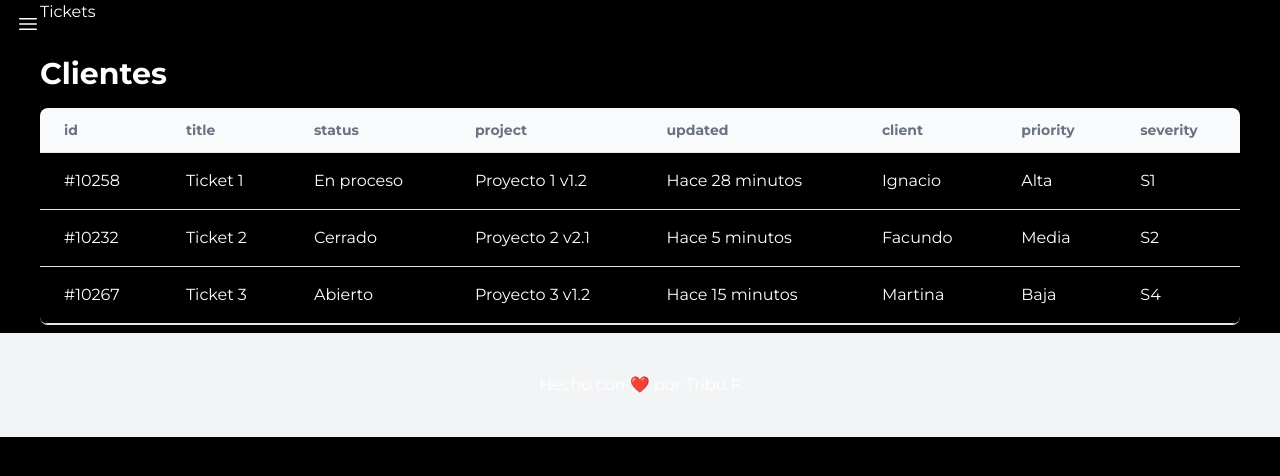
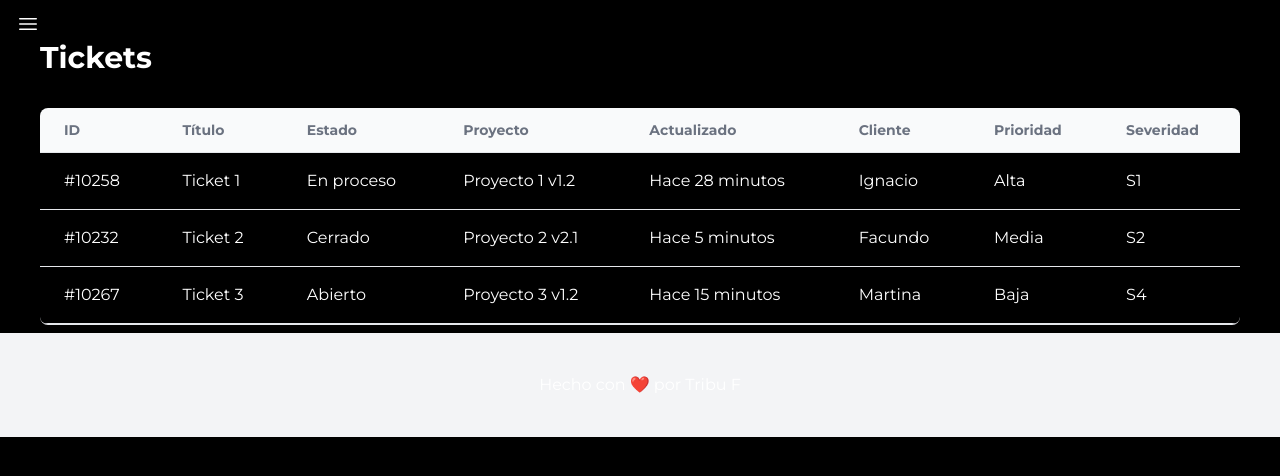
Before and after one commit to ignaciano3/tribu-f-front, a Next.js app: page /tickets in a window 1280 px wide. Shown: the top 476 px of the page. Built offline with nearby package versions, Linux system fonts and the light colour scheme.

Commit message:
termino table

```diff
--- a/src/app/layout.tsx
+++ b/src/app/layout.tsx
@@ -20,7 +20,7 @@ export default function RootLayout({
     <html lang="es">
       <body className={montserrat.className}>
         <SideBar />
-        <main className="px-10 flex-1 mb-2">{children}</main>
+        <main className="px-10 flex-1 mb-2 mt-10">{children}</main>
         <Footer />
       </body>
     </html>
--- a/src/app/tickets/layout.tsx
+++ b/src/app/tickets/layout.tsx
@@ -1,7 +1,6 @@
 export default function TicketsLayout ({ children }: { children: React.ReactNode }) {
     return (
         <div>
-        <h1>Tickets</h1>
         {children}
         </div>
     );
--- a/src/app/tickets/page.tsx
+++ b/src/app/tickets/page.tsx
@@ -1,4 +1,5 @@
 import Table from "@/components/Table/Table";
+import Title from "@/components/Title";
 import fetchWithTimeOut from "@/helpers/fetchWithTimeout";
 
 async function getTickets() {
@@ -11,14 +12,17 @@ const values = [
   {id: "#10267", title: "Ticket 3", status: "Abierto", project: "Proyecto 3 v1.2", updated: "Hace 15 minutos", client: "Martina", priority: "Baja", severity: "S4"},
 ];
 
+const headers = ["ID", "Título", "Estado", "Proyecto", "Actualizado", "Cliente", "Prioridad", "Severidad"];
+
 export default async function Tickets() {
   //const product = getProduct();
   const tickets = await getTickets();
 
   return (
-    <div>
-      <Table data={tickets} />
-    </div>
+    <>
+      <Title title="Tickets" />
+      <Table data={tickets} headers={headers}/>
+    </>
   );
 }
 
--- a/src/components/Table/Table.tsx
+++ b/src/components/Table/Table.tsx
@@ -33,9 +33,6 @@ export default function Table(props: TableProps) {
 
   return (
     <div className="container max-w-7xl mx-auto mt-8">
-      <div className="mb-4">
-        <h1 className="text-3xl font-bold decoration-gray-400">Clientes</h1>
-      </div>
       <div className="flex flex-col">
         <div className="overflow-x-auto sm:-mx-6 sm:px-6 lg:-mx-8 lg:px-8">
           <div className="inline-block min-w-full overflow-hidden align-middle border-b border-gray-200 shadow sm:rounded-lg">
--- /dev/null
+++ b/src/components/Title.tsx
@@ -0,0 +1,13 @@
+export default function Title({
+  title,
+  className,
+}: {
+  title: string;
+  className?: string;
+}) {
+  return (
+    <h1 className={`text-3xl font-bold decoration-gray-400" ${className}`}>
+      {title}
+    </h1>
+  );
+}
```
Also changed, not shown: src/app/favicon.png (added), 1 other file (tests, documents, lock files or other folders).
